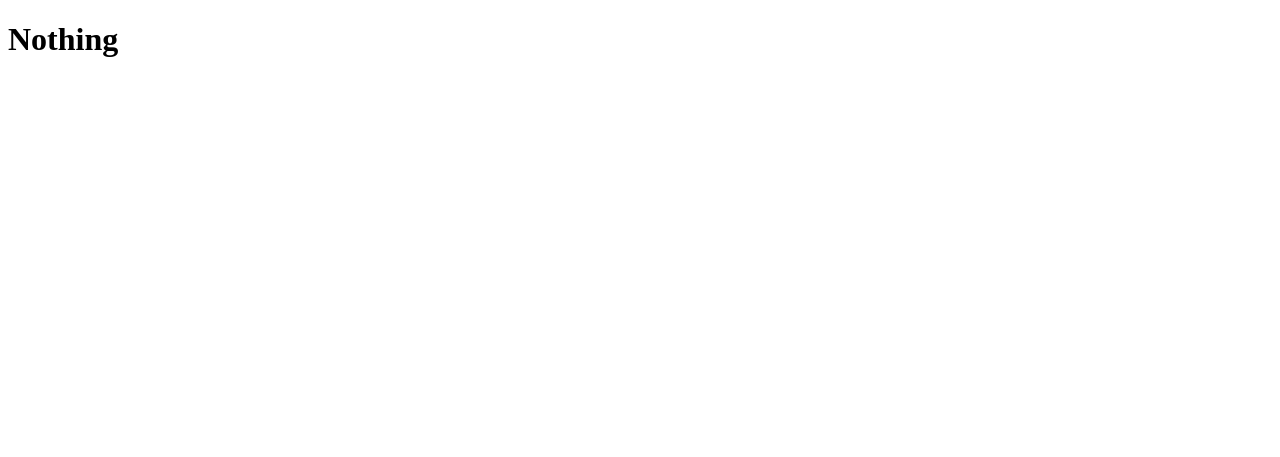
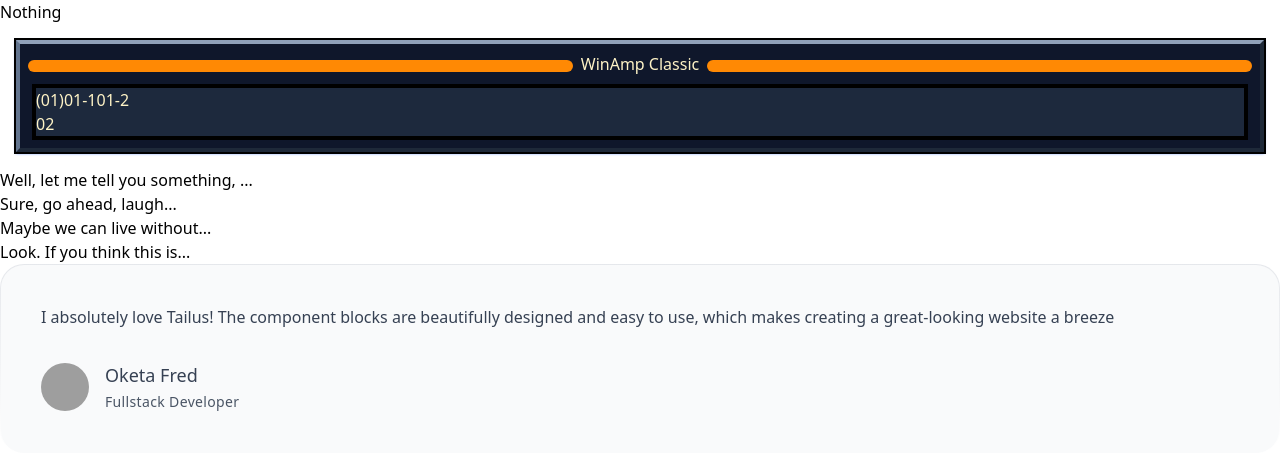
Before and after one commit to headsink/TestSite, a website: page index.html in a window 1280 px wide. Drawn offline with Linux system fonts and the light colour scheme; grey boxes are pictures that could not be loaded.

Commit message:
Title Bar seem to be done

```diff
--- a/index.html
+++ b/index.html
@@ -1,16 +1,60 @@
 <!DOCTYPE html>
 <html>
-    <head>
-        <meta charset="utf-8">
-        <meta http-equiv="X-UA-Compatible" content="IE=edge">
-        <title> This is something new</title>
-        <meta name="description" content="">
-        <meta name="viewport" content="width=device-width, initial-scale=1">
-        <link rel="stylesheet" href="">
-    </head>
-    <body>
-        <h1>Nothing</h1>
+  <head>
+    <meta charset="utf-8" />
+    <meta http-equiv="X-UA-Compatible" content="IE=edge" />
+    <title>This is something new</title>
+    <meta name="description" content="" />
+    <meta name="viewport" content="width=device-width, initial-scale=1" />
+    <link href="output.css" rel="stylesheet" />
+  </head>
+  <body>
+    <h1>Nothing</h1>
+    <div
+      class="grid m-4 outline-2 outline-black border-4 border-l-slate-500 border-t-slate-400 border-gray-800 inset inset-ring-blue-900 bg-slate-900 shadow-sm shadow-blue-600 text-amber-100"
+    >
+    <header class="flex m-2"><div class="flex-auto mt-2 rounded-3xl h-3  bg-orange-400"></div>
+        <div class="flex-none mx-2"> WinAmp Classic </div>
+        <div class="flex-auto mt-2 rounded-3xl h-3 bg-orange-400"></div></header>
 
-        <script src="" async defer></script>
-    </body>
+      <div class="flex flex-col border-4 border-black bg-slate-800 mx-3 mb-2">
+        <div class="flex flex-row">
+          (01)
+          <div>01-1</div>
+          <div>01-2</div>
+        </div>
+        <div>02</div>
+      </div>
+    </div>
+    <div class="flex-col">
+      <p>Well, let me tell you something, ...</p>
+      <p>Sure, go ahead, laugh...</p>
+      <p>Maybe we can live without...</p>
+      <p>Look. If you think this is...</p>
+    </div>
+    <div class="rounded-3xl p-px bg-gradient-to-b from-gray-200 to-transparent">
+      <div class="bg-gray-50 p-10 rounded-[calc(1.5rem-1px)]">
+        <p class="text-gray-700 dark:text-gray-300">
+          I absolutely love Tailus! The component blocks are beautifully
+          designed and easy to use, which makes creating a great-looking website
+          a breeze
+        </p>
+        <div class="mt-8 flex gap-4 items-center">
+          <img
+            class="h-12 w-12 rounded-full"
+            src="https://pbs.twimg.com/profile_images/1599029039297077249/p0znhFdE_400x400.jpg"
+            alt=""
+          />
+          <div>
+            <h3 class="text-lg font-medium text-gray-700 dark:text-white">
+              Oketa Fred
+            </h3>
+            <span class="text-sm tracking-wide text-gray-600 dark:text-gray-400"
+              >Fullstack Developer</span
+            >
+          </div>
+        </div>
+      </div>
+    </div>
+  </body>
 </html>
--- /dev/null
+++ b/input.css
@@ -0,0 +1 @@
+@import "tailwindcss";
--- a/package.json
+++ b/package.json
@@ -18,10 +18,11 @@
     "test": "echo \"Error: no test specified\" && exit 1"
   },
   "dependencies": {
-    "@hiveio/hive-js": "2.0.8",
+    "@tailwindcss/cli": "^4.1.10",
     "axios": "1.10.0",
     "date-fns": "4.1.0",
     "date-fns-tz": "3.2.0",
-    "simple-icons": "15.2.0"
+    "simple-icons": "15.2.0",
+    "tailwindcss": "^4.1.10"
   }
 }
```
Also changed, not shown: output.css (added), 2 other files.
